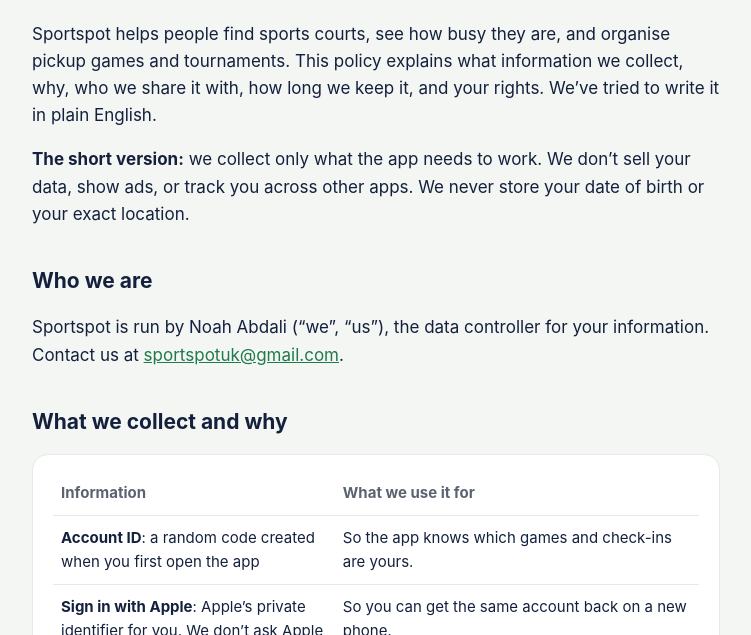
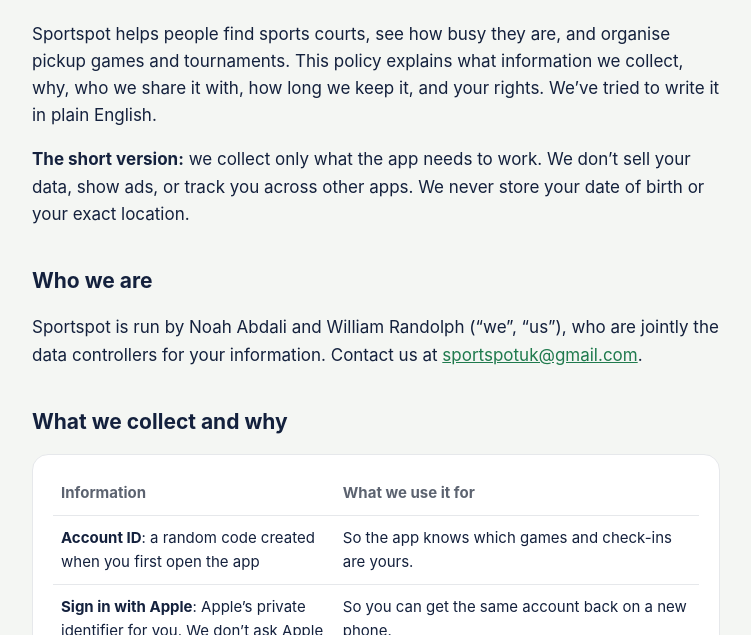
Before and after one commit to Chillingbruhh/sportspot-site, a plain HTML site: page privacy.html in a window 1280 px wide. Shown: the part 165-800 px from the top of the page, without its empty margins (264-1015 px from the left). Drawn offline with Linux system fonts and the light colour scheme.

Commit message:
Add William Randolph as joint operator (website, copyright)
Co-Authored-By: Claude Opus 5.5 <noreply@anthropic.com>

```diff
--- a/privacy.html
+++ b/privacy.html
@@ -22,8 +22,8 @@ your data, show ads, or track you across other apps. We never store your date of
 exact location.</p>
 
 <h2>Who we are</h2>
-<p>Sportspot is run by Noah Abdali (“we”, “us”), the data
-controller for your information. Contact us at
+<p>Sportspot is run by Noah Abdali and William Randolph (“we”, “us”), who are jointly
+the data controllers for your information. Contact us at
 <a href="mailto:sportspotuk@gmail.com">sportspotuk@gmail.com</a>.</p>
 
 <h2>What we collect and why</h2>
```
Also changed, not shown: terms.html (+1 -1 lines).
